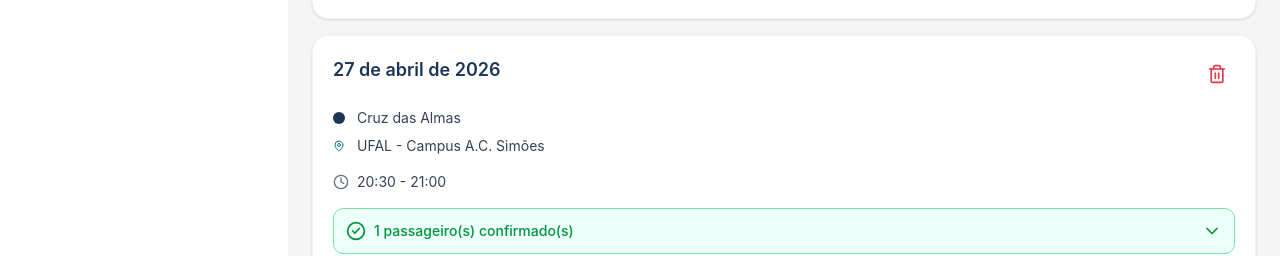
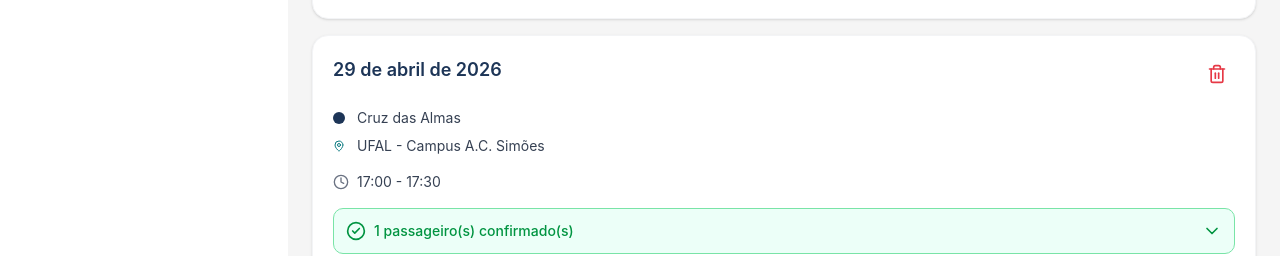
Before and after one commit to LaraNogueiraAyres/Sistema-de-caronas, a React (Vite) app: page /my-rides in a window 1280 px wide. Shown: the part 783-1039 px from the top of the page. Built offline with nearby package versions, Linux system fonts and the light colour scheme.

Commit message:
correcao do mock + ajuste das datas

```diff
--- a/src/mocks/my-rides.ts
+++ b/src/mocks/my-rides.ts
@@ -140,9 +140,9 @@ export const mockMyRides: MyRide[] = [
     id: "my-ride-4",
     origin: "Cruz das Almas",
     destination: "UFAL - Campus A.C. Simões",
-    date: "2026-04-27",
-    departureTimeStart: "20:30",
-    departureTimeEnd: "21:00",
+    date: "2026-04-29",
+    departureTimeStart: "17:00",
+    departureTimeEnd: "17:30",
     price: 5.5,
     totalSeats: 3,
     availableSeats: 2,
--- a/src/pages/ChatModal.tsx
+++ b/src/pages/ChatModal.tsx
@@ -1,5 +1,6 @@
 import { useState, useRef, useEffect } from 'react';
 import { X, Send, User } from 'lucide-react';
+import { formatLocalDate } from "../utils/date";
 
 interface Message {
   id: string;
@@ -76,8 +77,7 @@ export function ChatModal({ isOpen, onClose, otherUser, rideInfo }: ChatModalPro
   };
 
   const formatDate = (dateString: string) => {
-    const date = new Date(dateString);
-    return date.toLocaleDateString('pt-BR', {
+    return formatLocalDate(dateString, {
       day: '2-digit',
       month: 'short',
     });
--- a/src/pages/HistoryPage.tsx
+++ b/src/pages/HistoryPage.tsx
@@ -22,6 +22,7 @@ import type {
   HistoryRideAsPassenger,
   HistoryRideAsDriver,
 } from "../types/history";
+import { formatLocalDate } from "../utils/date";
 
 // — Types —
 
@@ -66,7 +67,7 @@ export function History() {
   // — Helpers —
 
   const formatDate = (dateString: string) =>
-    new Date(dateString).toLocaleDateString("pt-BR", {
+    formatLocalDate(dateString, {
       day: "2-digit",
       month: "long",
       year: "numeric",
--- a/src/pages/MyRidesPage.tsx
+++ b/src/pages/MyRidesPage.tsx
@@ -30,6 +30,7 @@ import type {
 } from "../types/my-ride";
 import { ChatModal } from "./ChatModal";
 import { RatingModal } from "./RatingModal";
+import { formatLocalDate } from "../utils/date";
 import { getMyRides } from "../utils/rides";
 
 interface LayoutContext {
@@ -455,8 +456,7 @@ export function MyRides() {
   };
 
   const formatDate = (dateString: string) => {
-    const date = new Date(dateString);
-    return date.toLocaleDateString("pt-BR", {
+    return formatLocalDate(dateString, {
       day: "2-digit",
       month: "long",
       year: "numeric",
--- a/src/pages/ProfilePage.tsx
+++ b/src/pages/ProfilePage.tsx
@@ -1,6 +1,7 @@
 import { ArrowLeft, Star, User as UserIcon, MapPin, Menu, Phone, CreditCard, Calendar as CalendarIcon } from "lucide-react";
 import { useNavigate, useOutletContext } from "react-router";
 import { getCurrentUser } from "../utils/auth";
+import { formatLocalDate, parseLocalDate } from "../utils/date";
 
 interface LayoutContext {
   sidebarOpen: boolean;
@@ -14,7 +15,7 @@ export function Profile() {
   const user = getCurrentUser();
 
   const calculateAge = (birthDate: string) => {
-    const birth = new Date(birthDate);
+    const birth = parseLocalDate(birthDate);
     const today = new Date();
     let age = today.getFullYear() - birth.getFullYear();
     const monthDiff = today.getMonth() - birth.getMonth();
@@ -209,7 +210,7 @@ export function Profile() {
                       Membro desde
                     </p>
                     <p className="text-base font-semibold text-foreground">
-                      {new Date(user.birthDate).toLocaleDateString("pt-BR", {
+                      {formatLocalDate(user.birthDate, {
                         month: "long",
                         year: "numeric",
                       })}
--- a/src/pages/PublicProfilePage.tsx
+++ b/src/pages/PublicProfilePage.tsx
@@ -12,6 +12,7 @@ import { useNavigate, useParams, useOutletContext } from "react-router";
 import { useState, useEffect } from "react";
 import type { User } from "../types/user";
 import { mockUsers } from "../mocks/user";
+import { formatLocalDate, parseLocalDate } from "../utils/date";
 
 export function PublicProfile() {
   const navigate = useNavigate();
@@ -30,7 +31,7 @@ export function PublicProfile() {
   }, [userId]);
 
   const calculateAge = (birthDate: string) => {
-    const birth = new Date(birthDate);
+    const birth = parseLocalDate(birthDate);
     const today = new Date();
     let age = today.getFullYear() - birth.getFullYear();
     const monthDiff = today.getMonth() - birth.getMonth();
@@ -248,7 +249,7 @@ export function PublicProfile() {
                       Membro desde
                     </p>
                     <p className="text-base font-semibold text-foreground">
-                      {new Date(user.birthDate).toLocaleDateString("pt-BR", {
+                      {formatLocalDate(user.birthDate, {
                         month: "long",
                         year: "numeric",
                       })}
--- a/src/pages/RatingModal.tsx
+++ b/src/pages/RatingModal.tsx
@@ -1,5 +1,6 @@
 import { useState } from "react";
 import { Star, X, User as UserIcon, AlertTriangle } from "lucide-react";
+import { formatLocalDate } from "../utils/date";
 
 interface RatingModalProps {
   isOpen: boolean;
@@ -59,8 +60,7 @@ export function RatingModal({
   };
 
   const formatDate = (dateString: string) => {
-    const date = new Date(dateString);
-    return date.toLocaleDateString("pt-BR", {
+    return formatLocalDate(dateString, {
       day: "2-digit",
       month: "long",
       year: "numeric",
--- a/src/pages/SettingsPage.tsx
+++ b/src/pages/SettingsPage.tsx
@@ -22,6 +22,7 @@ import {
 } from "lucide-react";
 import { useNavigate, useOutletContext } from "react-router";
 import { getCurrentUser } from "../utils/auth";
+import { formatLocalDate, parseLocalDate } from "../utils/date";
 import type { SavedAddress } from "../types/user";
 
 interface LayoutContext {
@@ -144,7 +145,7 @@ export function Settings() {
   };
 
   const calculateAge = (birthDate: string) => {
-    const birth = new Date(birthDate);
+    const birth = parseLocalDate(birthDate);
     const today = new Date();
     let age = today.getFullYear() - birth.getFullYear();
     const monthDiff = today.getMonth() - birth.getMonth();
@@ -297,7 +298,7 @@ export function Settings() {
                 </>
               ) : (
                 <p className="text-gray-700 px-4 py-3">
-                  {new Date(birthDate).toLocaleDateString("pt-BR")} •{" "}
+                  {formatLocalDate(birthDate)} •{" "}
                   {calculateAge(birthDate)} anos
                 </p>
               )}
--- /dev/null
+++ b/src/utils/date.ts
@@ -0,0 +1,7 @@
+export const parseLocalDate = (dateString: string) =>
+  new Date(`${dateString}T00:00:00`);
+
+export const formatLocalDate = (
+  dateString: string,
+  options?: Intl.DateTimeFormatOptions,
+) => parseLocalDate(dateString).toLocaleDateString("pt-BR", options);
```
